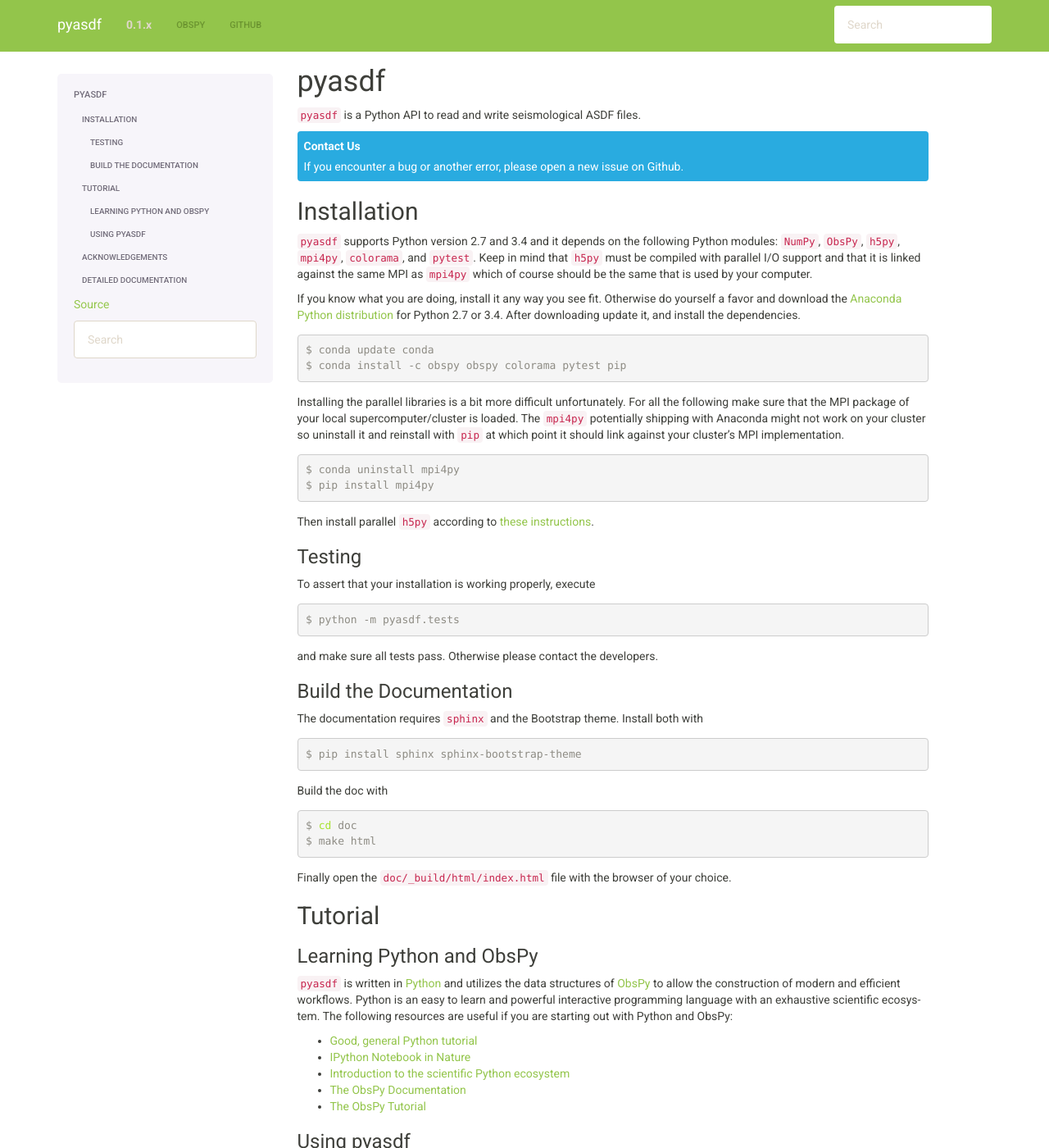
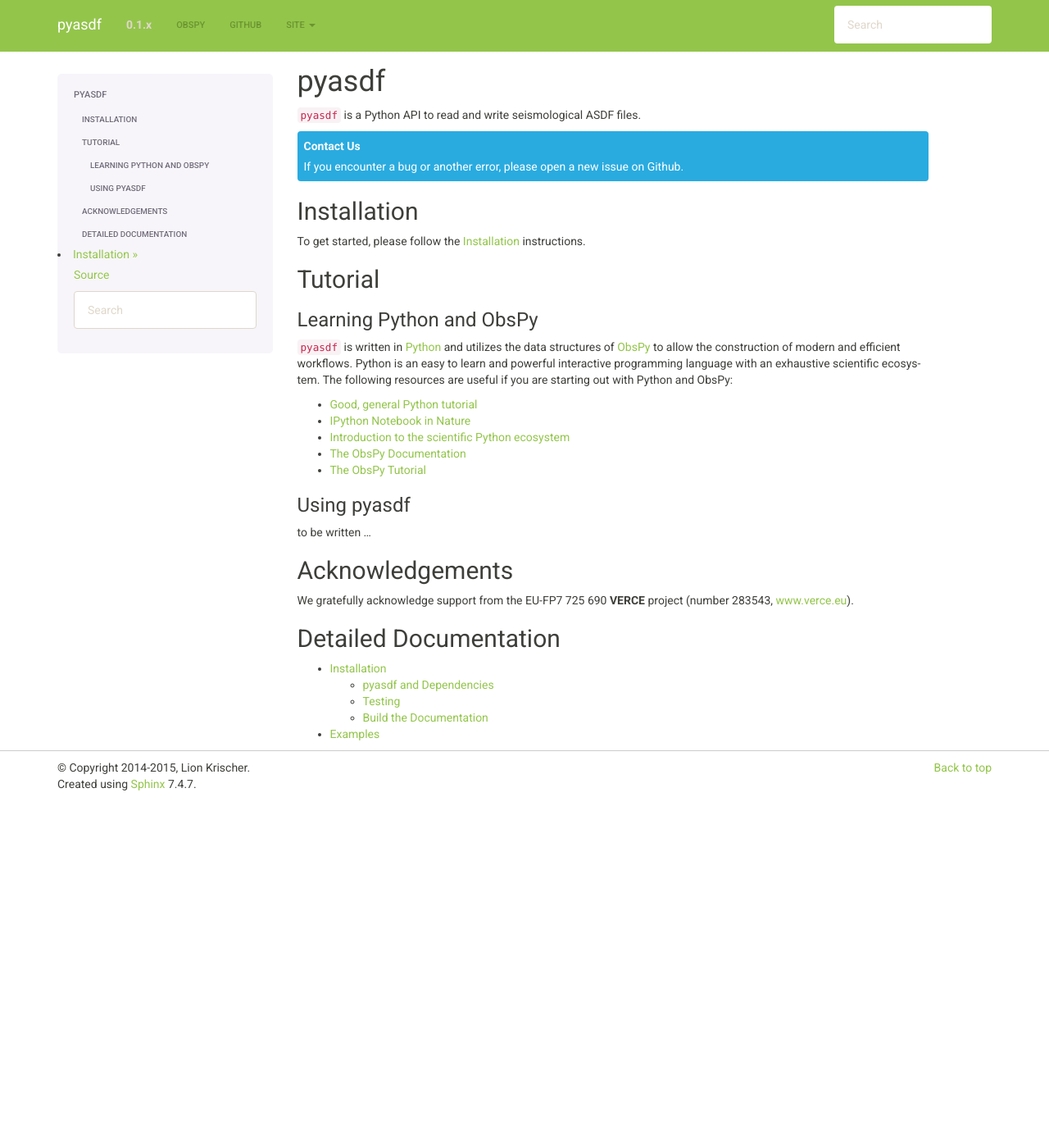
Before and after one commit to SeismicData/pyasdf, a Sphinx documentation site: the page built from doc/index.rst, in a window 1280 px wide and 1400 px high. Shown: the whole window at 82% size. Built offline with Sphinx 7.4.7, drawn with Linux system fonts in a browser that asks for light colours.

Commit message:
Better doc structure.

```diff
--- a/doc/conf.py
+++ b/doc/conf.py
@@ -35,7 +35,6 @@
     'sphinx.ext.autodoc',
     'sphinx.ext.doctest',
     'sphinx.ext.todo',
-    'sphinx.ext.mathjax',
     'sphinx.ext.viewcode',
     'sphinx.ext.intersphinx'
 ]
--- /dev/null
+++ b/doc/examples.rst
@@ -0,0 +1,2 @@
+Examples
+========
--- a/doc/index.rst
+++ b/doc/index.rst
@@ -13,73 +13,7 @@
 Installation
 ------------
 
-``pyasdf`` supports Python version 2.7 and 3.4 and it depends on the following
-Python modules: ``NumPy``, ``ObsPy``, ``h5py``, ``mpi4py``, ``colorama``, and
-``pytest``. Keep in mind that ``h5py`` must be compiled with parallel I/O
-support and that it is linked against the same MPI as ``mpi4py`` which of
-course should be the same that is used by your computer.
-
-If you know what you are doing, install it any way you see fit. Otherwise do
-yourself a favor and download the
-`Anaconda Python distribution <https://store.continuum.io/cshop/anaconda/>`_
-for Python 2.7 or 3.4. After downloading update it, and install the
-dependencies.
-
-.. code-block:: bash
-
-    $ conda update conda
-    $ conda install -c obspy obspy colorama pytest pip
-
-
-Installing the parallel libraries is a bit more difficult unfortunately. For
-all the following make sure that the MPI package of your local
-supercomputer/cluster is loaded. The ``mpi4py`` potentially shipping with
-Anaconda might not work on your cluster so uninstall it and reinstall with
-``pip`` at which point it should link against your cluster's MPI
-implementation.
-
-.. code-block:: bash
-
-    $ conda uninstall mpi4py
-    $ pip install mpi4py
-
-Then install parallel ``h5py`` according to
-`these instructions <http://docs.h5py.org/en/latest/mpi.html>`_.
-
-
-
-
-Testing
-^^^^^^^
-
-To assert that your installation is working properly, execute
-
-.. code-block:: bash
-
-    $ python -m pyasdf.tests
-
-and make sure all tests pass. Otherwise please contact the developers.
-
-Build the Documentation
-^^^^^^^^^^^^^^^^^^^^^^^
-
-The documentation requires ``sphinx`` and the Bootstrap theme. Install both
-with
-
-.. code-block:: bash
-
-    $ pip install sphinx sphinx-bootstrap-theme
-
-Build the doc with
-
-.. code-block:: bash
-
-    $ cd doc
-    $ make html
-
-Finally open the ``doc/_build/html/index.html`` file with the browser of your
-choice.
-
+To get started, please follow the :doc:`installation` instructions.
 
 Tutorial
 --------
@@ -114,4 +48,8 @@
 Detailed Documentation
 ----------------------
 
-to be written ...
+.. toctree::
+    :maxdepth: 2
+
+    installation
+    examples
```
Also changed, not shown: doc/installation.rst (added, +72 -0 lines).
